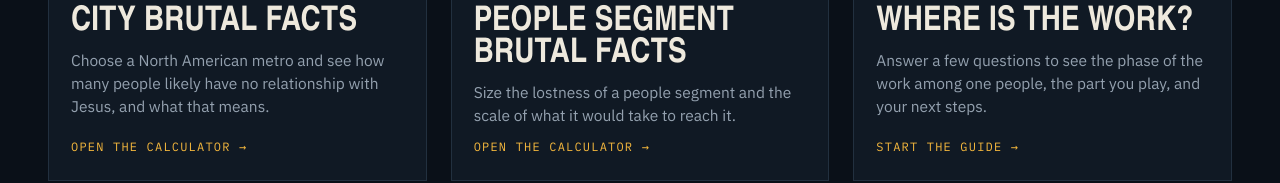
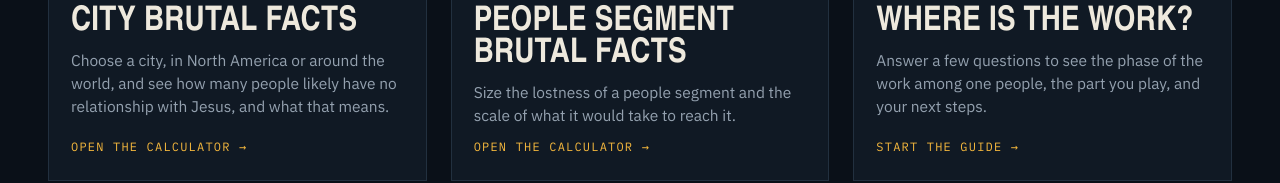
Before and after one commit to BudHoustonJP/4thenations-site, a plain HTML site: page tools.html in a window 1280 px wide. Shown: the part 739-922 px from the top of the page. Drawn offline with Linux system fonts and the light colour scheme; a web font is replaced by a local one.

Commit message:
Add files via upload

```diff
--- a/tools.html
+++ b/tools.html
@@ -38,7 +38,7 @@
       <div class="essay-body">
         <span class="kind">Calculator</span>
         <h3>City Brutal Facts</h3>
-        <p>Choose a North American metro and see how many people likely have no relationship with Jesus, and what that means.</p>
+        <p>Choose a city, in North America or around the world, and see how many people likely have no relationship with Jesus, and what that means.</p>
         <span class="read">Open the calculator &rarr;</span>
       </div>
     </a>
```
